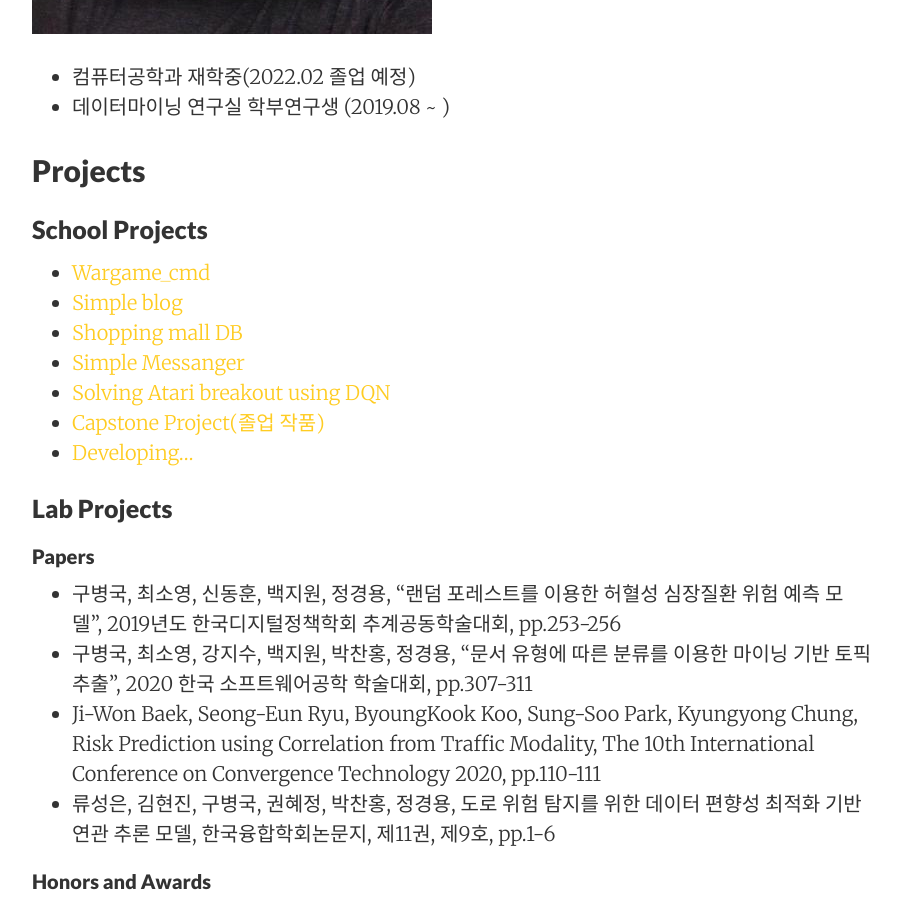
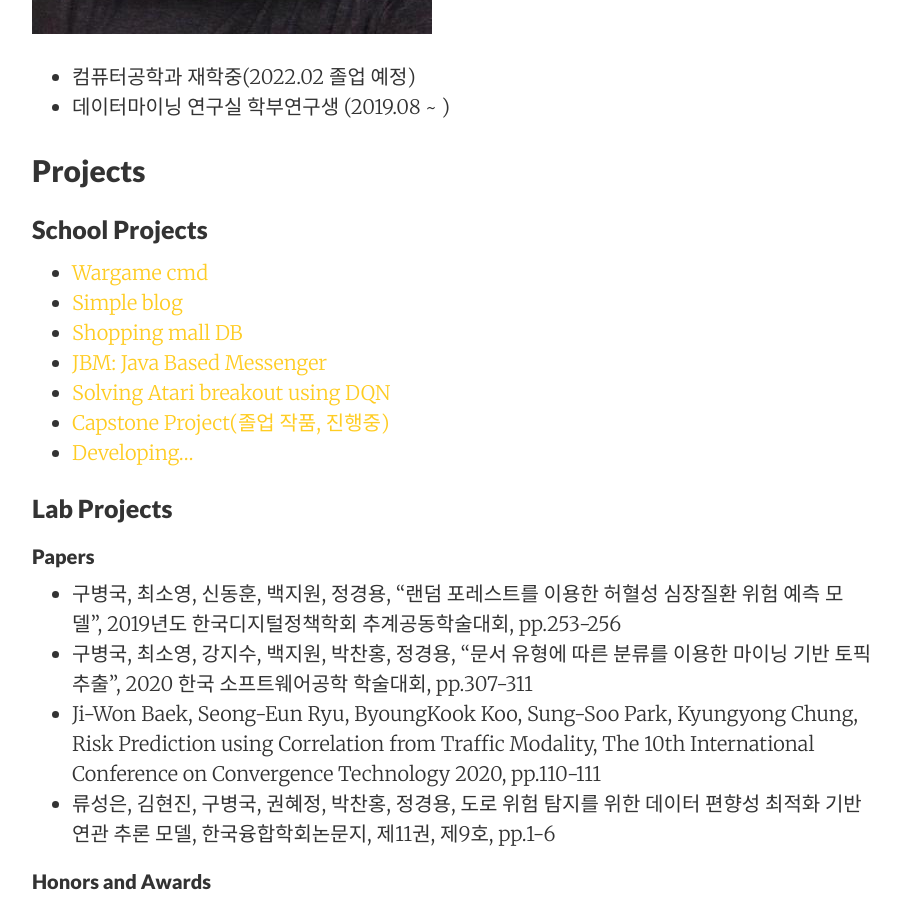
Before and after one commit to byungkookkoo/byungkookkoo.github.io, a Jekyll site: the page built from bio.md, in a window 1280 px wide and 900 px high, scrolled down 624 px. Shown: the whole window, without its empty margins (188-1088 px from the left). Built offline with Jekyll 4.4.1, drawn with Linux system fonts in a browser that asks for light colours; nearby versions of some CDN libraries; comment, search, counter and statistics services are not loaded.

Commit message:
업데이트

```diff
--- a/bio.md
+++ b/bio.md
@@ -10,12 +10,12 @@
 
 ## Projects
 ### School Projects
-  * [Wargame_cmd](https://github.com/byungkookkoo/wargame_cmd){:target="_blank"}
-  * [Simple blog](https://github.com/byungkookkoo/wargame_cmd){:target="_blank"}
-  * [Shopping mall DB](https://github.com/byungkookkoo/wargame_cmd){:target="_blank"}
-  * [Simple Messanger](https://github.com/byungkookkoo/wargame_cmd){:target="_blank"}
-  * [Solving Atari breakout using DQN](https://github.com/byungkookkoo/wargame_cmd){:target="_blank"}
-  * [Capstone Project(졸업 작품)](https://github.com/byungkookkoo/wargame_cmd){:target="_blank"}
+  * [Wargame cmd](https://github.com/byungkookkoo/wargame_cmd){:target="_blank"}
+  * [Simple blog](https://github.com/byungkookkoo/simple_blog){:target="_blank"}
+  * [Shopping mall DB](https://github.com/byungkookkoo/shopping_mall-DB){:target="_blank"}
+  * [JBM: Java Based Messenger](https://github.com/byungkookkoo/java_based_messenger){:target="_blank"}
+  * [Solving Atari breakout using DQN](https://github.com/byungkookkoo/atari_breakout_dqn){:target="_blank"}
+  * [Capstone Project(졸업 작품, 진행중)](https://github.com/byungkookkoo/Capstone-Backend){:target="_blank"}
   * [Developing...](#)
 
 ### Lab Projects
```
